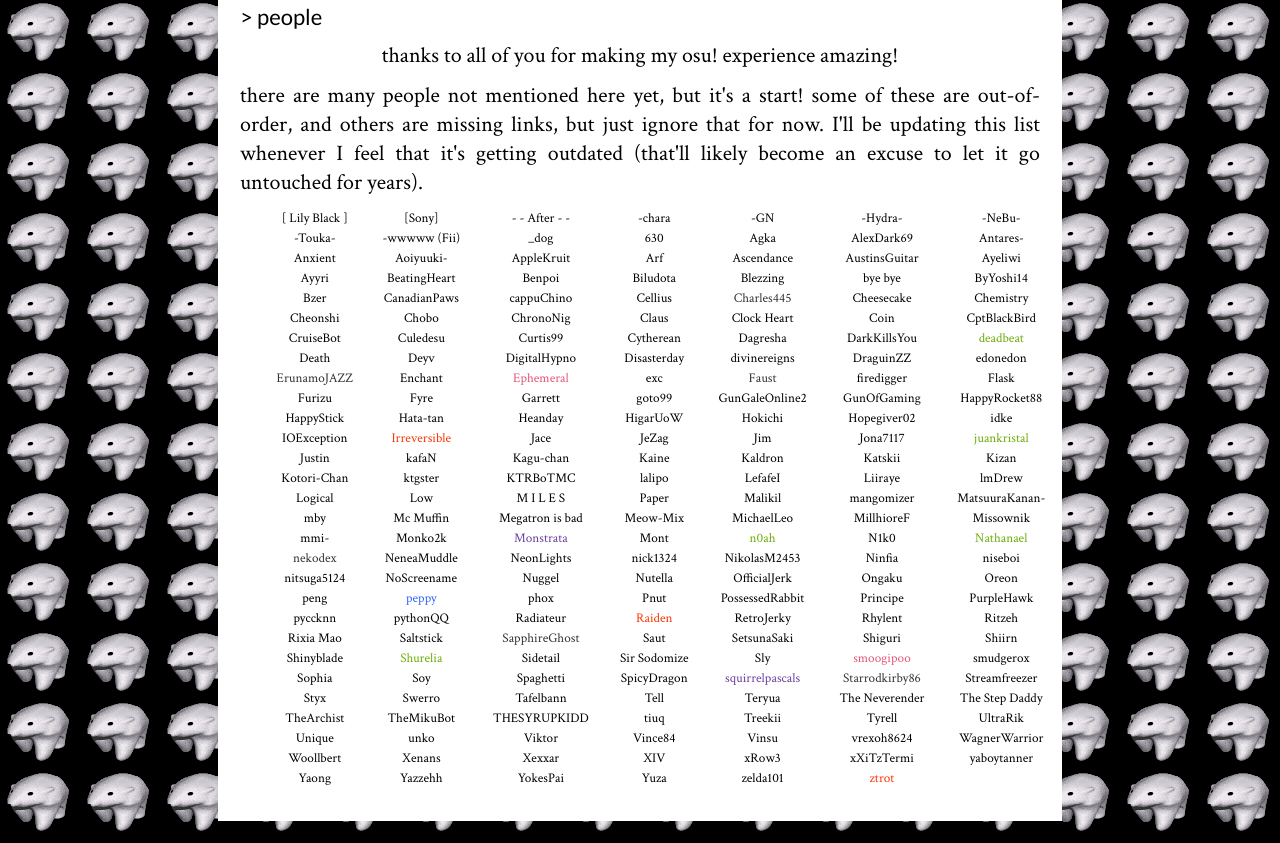
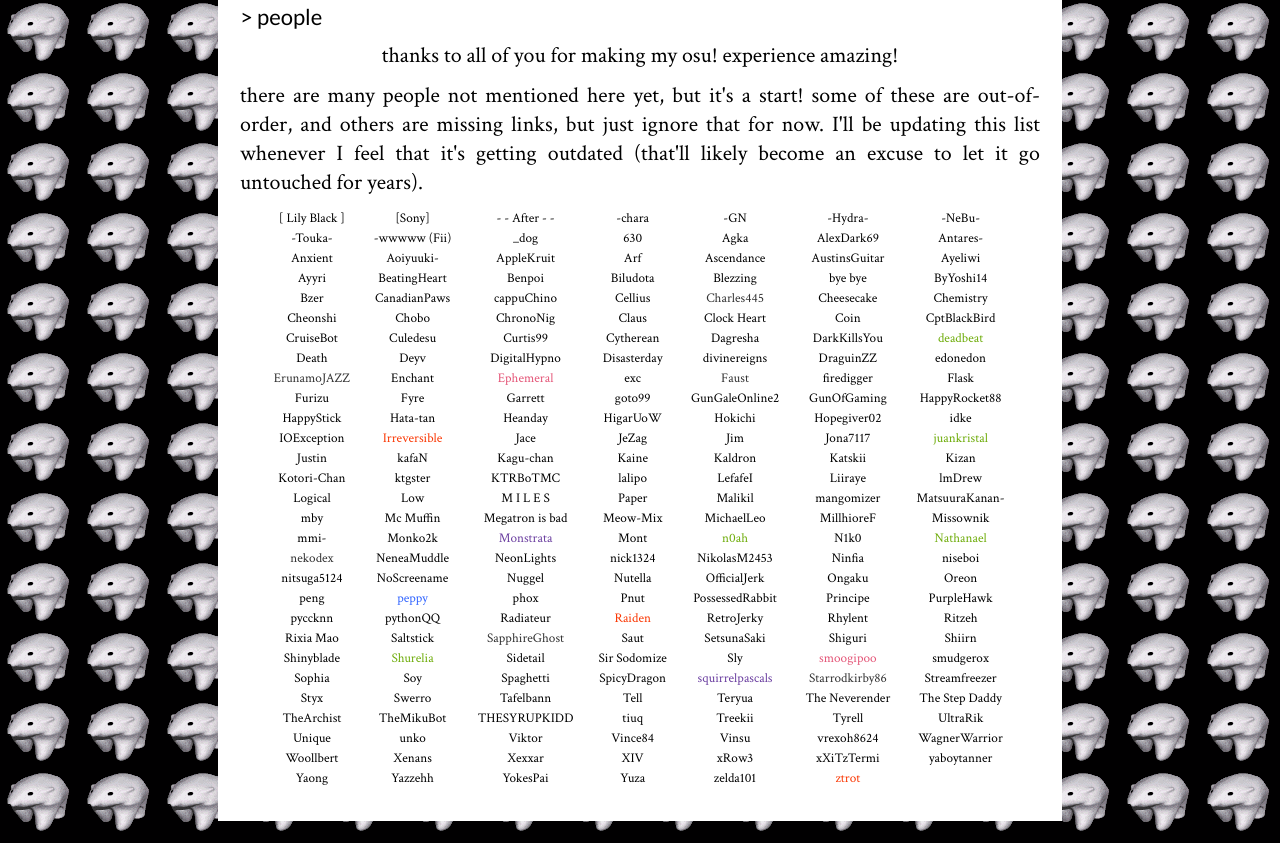
Before and after one commit to CSUF-David-N/userpage, a plain HTML site: page index.html in a window 1280 px wide. Shown: the part 491-1334 px from the top of the page. Drawn offline with Linux system fonts and the light colour scheme.

Commit message:
Fix table alignment

```diff
--- a/main.css
+++ b/main.css
@@ -50,7 +50,8 @@ center {
 
 table {
   width: 100%;
-  margin: 0.5rem 1rem;
+  margin: 0.5rem 0;
+  padding: 0 1rem;
 }
 
 .sans {
```
